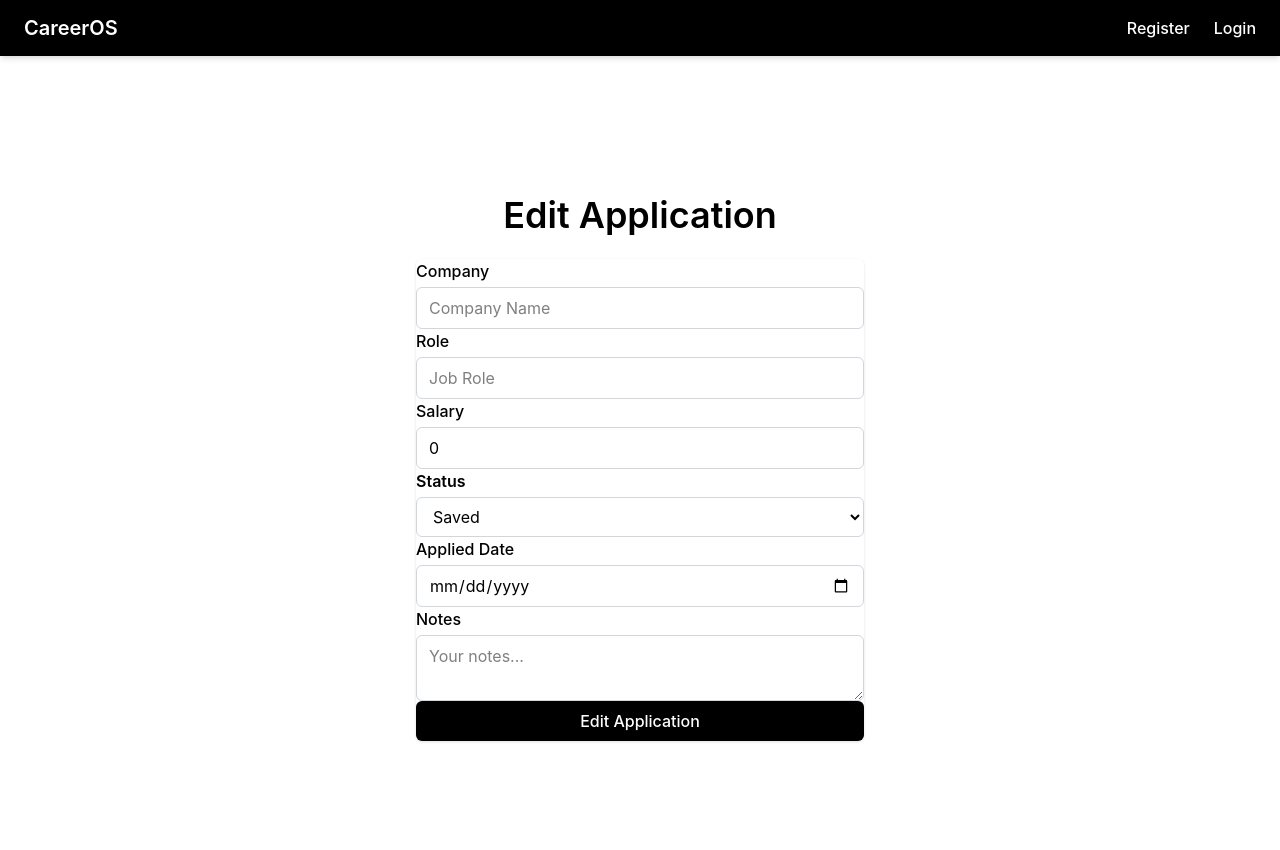
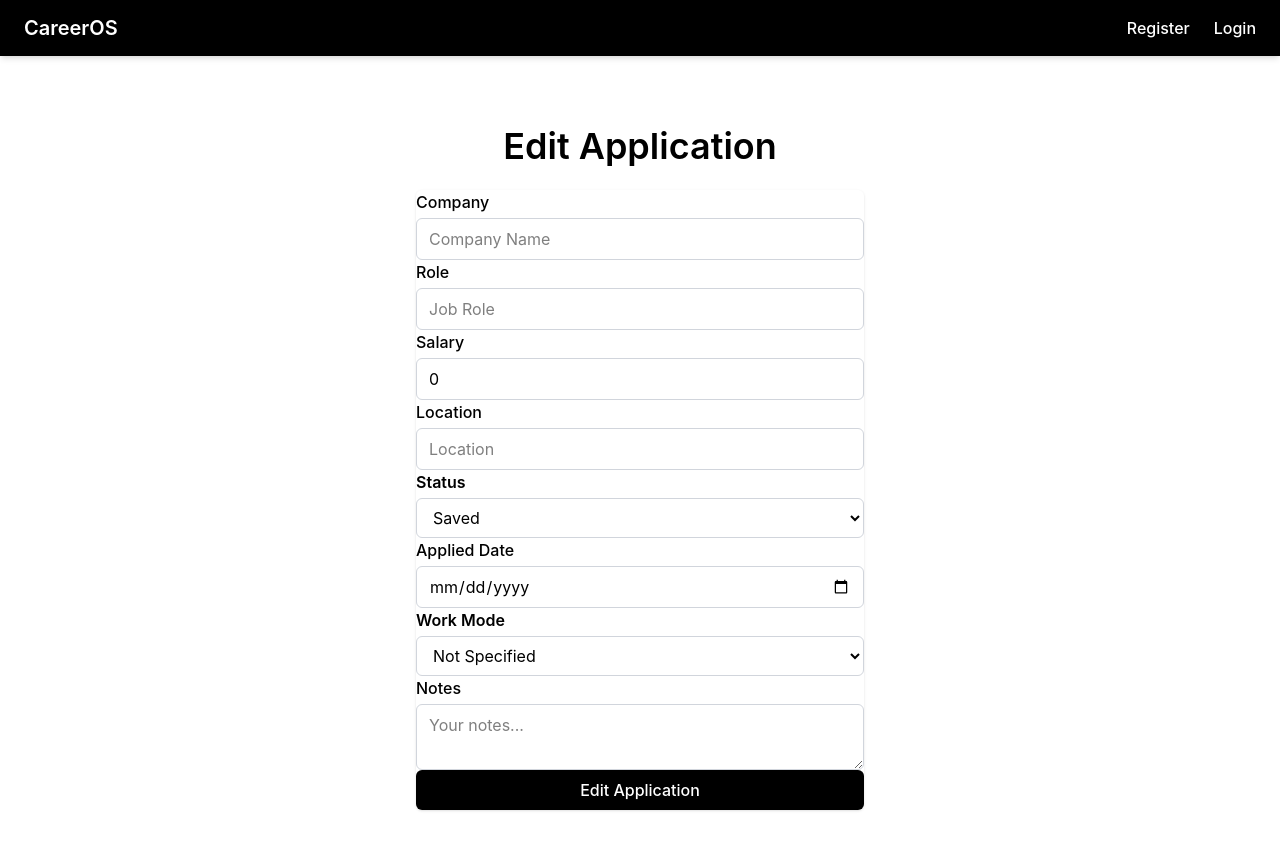
Before and after one commit to Sreesanth-01/CareerOS-frontend, a React (Vite) app: page /EditjobApplication/1 in a window 1280 px wide. Shown: the top 850 px of the page. Built offline with nearby package versions, Linux system fonts and the light colour scheme; no server answers.

Commit message:
refactor: EditJobApplication - added Location and workmode

```diff
--- a/src/pages/EditJobApplication.jsx
+++ b/src/pages/EditJobApplication.jsx
@@ -68,6 +68,7 @@ const EditJobApplication = () => {
                 <Input name="companyName" value={formData.companyName} label="Company" placeholder="Company Name" onChange={handleChange}></Input>
                 <Input name="jobRole" value={formData.jobRole} label="Role" placeholder="Job Role" onChange={handleChange}></Input>
                 <Input name="salary" value={formData.salary} label="Salary" placeholder="Salary" type='number' onChange={handleChange}></Input>
+                <Input name="location" value={formData.location} label="Location" placeholder="Location" onChange={handleChange}></Input>
                 <div className='flex flex-col gap-1'>
                     <label htmlFor='status' className='font-semibold'>Status</label>
                     <select name="status" value={formData.status} onChange={handleChange} className='w-full border border-gray-300 rounded-md px-3 py-2 outline-none focus:ring-1 focus:ring-black-500 focus-border-black-500'>
@@ -84,6 +85,15 @@ const EditJobApplication = () => {
                 </div>
                 <Input name="appliedDate" value={formData.appliedDate} label="Applied Date" type='date' placeholder="Applied Date" onChange={handleChange}></Input>
                 <div className='flex flex-col gap-1'>
+                    <label htmlFor='workMode' className='font-semibold'>Work Mode</label>
+                    <select name='workMode' value={formData.workMode} onChange={handleChange} className='w-full border border-gray-300 rounded-md px-3 py-2 outline-none focus:ring-1 focus:ring-black-500 focus-border-black-500'>
+                        <option value="Not Specified">Not Specified</option>
+                        <option value="Remote">Remote</option>
+                        <option value="On-Site">On-Site</option>
+                        <option value="Hybrid">Hybrid</option>
+                    </select>
+                </div>
+                <div className='flex flex-col gap-1'>
                     <label htmlFor='notes' className='font-medium'>Notes</label>
                     <textarea name='notes' value={formData.notes} placeholder='Your notes...' onChange={handleChange} className='w-full border border-gray-300 rounded-md px-3 py-2 outline-none focus:ring-1 focus:ring-black-500 focus-border-black-500'></textarea>
                 </div>
```
